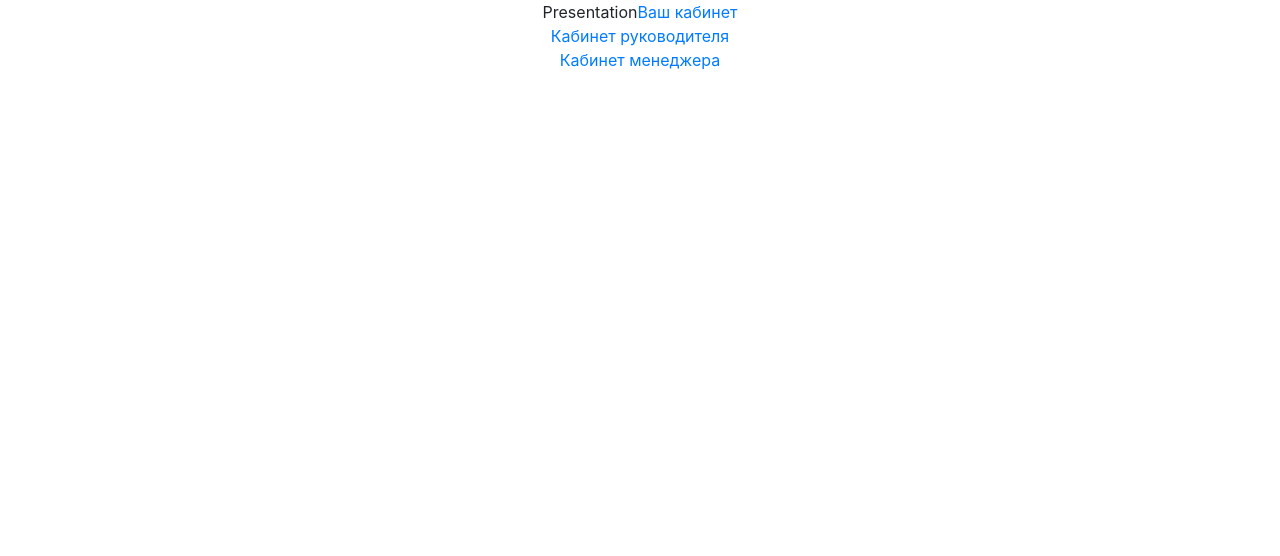
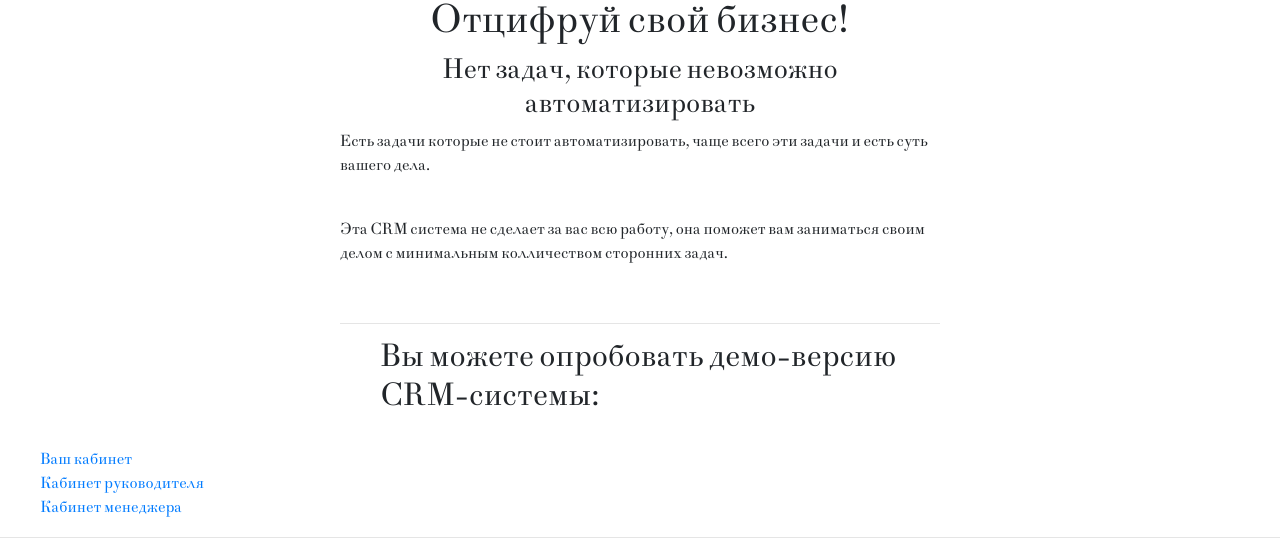
Before and after one commit to orby-tech/demoCRM, a React (Create React App) app in the folder frontend/: page / in a window 1280 px wide. Shown: the top 556 px of the page. Built offline with nearby package versions, Linux system fonts and the light colour scheme.

Commit message:
text and font-style

```diff
--- a/frontend/src/App.css
+++ b/frontend/src/App.css
@@ -1,24 +1,35 @@
-@import  'https://maxcdn.bootstrapcdn.com/bootstrap/4.0.0/css/bootstrap.min.css';
-
+@import 'https://maxcdn.bootstrapcdn.com/bootstrap/4.0.0/css/bootstrap.min.css';
+@font-face {
+  font-family: Void; /* Имя шрифта */
+  src: url(18068.ttf); /* Путь к файлу со шрифтом */
+ }
+body {
+  font-family: Void;
+}
 
 .App {
   text-align: center;
+
 }
 
-td{
+td {
   width: 180px;
   border: 1px solid black;
   border-radius: 3px;
   vertical-align: middle;
 
 }
-
+.link__button{
+  float: left;
+  margin-left: 40px;
+}
 .login__container {
   width: 300px;
   margin-top: 10%;
   margin-left: auto;
   margin-right: auto;
 }
+
 .login__inputForm {
   margin: 8px;
 }
@@ -27,16 +38,19 @@ td{
 .boss__createTicket {
   float: right;
 }
+
 .boss_container {
   width: 1000px;
   margin-left: auto;
   margin-right: auto;
 }
+
 .boss__grade {
   width: 100%;
   height: 10px;
   float: none;
 }
+
 .boss__table {
   padding-top: 30px;
   height: auto;
@@ -44,28 +58,35 @@ td{
   clear: both;
   margin-bottom: 50px;
 }
-.boss__uppendAdditionalTask{
+
+.boss__uppendAdditionalTask {
   width: 100%;
 
 }
+
 .boss__additionalTasksHeader {
   float: left;
 }
-.boss__inputBlock{
+
+.boss__inputBlock {
   padding-top: 30px;
   height: auto;
-  height:  160px;
+  height: 160px;
 }
+
 .boss__input {
-  margin:3px;
+  margin: 3px;
   float: left;
 }
-.boss__inputGroupButton  {
+
+.boss__inputGroupButton {
   width: 300px;
 }
+
 .boss__displayNO {
   display: none;
 }
+
 label {
   margin-top: 6px;
 }
@@ -78,43 +99,53 @@ label {
   grid-template-columns: auto auto;
   grid-gap: 1vw;
 }
-.profile__input {
 
-}
+.profile__input {}
+
 .profile__hGraphics {
   margin-top: 40px;
 }
+
 .profile__XTitle {
   text-align: left;
 }
+
 .profile__YTitle {
   text-align: right;
 }
+
 .profile__title {
   width: 100%;
 }
-.profile__regularPlans{
+
+.profile__regularPlans {
   display: inline-block;
 }
-.profile__titleButtons{
+
+.profile__titleButtons {
 
   display: inline-block;
 }
+
 .profile__titleButton {
   display: block;
   margin: 80px;
 }
+
 .profile__titlePlans {
   text-align: left;
 }
+
 .profile__countPlans {
   text-align: right;
 }
+
 .profile__table {
   display: block;
   float: left;
   margin-bottom: 30px;
 }
+
 .profile__agenda {
   display: block;
   margin-left: 30px;
@@ -122,6 +153,7 @@ label {
   margin-bottom: 30px;
 
 }
+
 .profile__smartTicket {
   border-radius: 10px;
   border: 1px solid black;
@@ -130,38 +162,55 @@ label {
   padding: 10px;
   margin: 10px;
 }
-.leader__selectPersone{
+
+.leader__selectPersone {
   width: 150px;
   margin-top: 10px;
 }
+
 .leader__additionalTasksHeader {
   float: left;
 }
+
 .leader__uppendAdditionalTask {
-  margin-top:10px;
+  margin-top: 10px;
   margin-bottom: 10px;
 }
+
 .leader__selectLineChart {
   float: left;
   width: 200px;
 }
+
 .leader__lineChartBlock {
   padding-top: 130px;
   display: block;
 }
+
 .leader__secondBlock {
   width: 100%;
   height: auto;
 }
-.leader__table {
 
-}
+.leader__table {}
 
 
 
 
+.presentation__footersHeader{
+  text-align: left;
+  margin-left: 40px;
+}
 
+.presentation__container{
+  max-width: 600px;
+  margin-left: auto;
+  margin-right: auto;
+}
 
+.presentation__text {
+  text-align: left;
+}
 
 
 
@@ -214,7 +263,7 @@ label {
   -ms-animation: cssload-rotate-one 1.15s linear infinite;
   -webkit-animation: cssload-rotate-one 1.15s linear infinite;
   -moz-animation: cssload-rotate-one 1.15s linear infinite;
-  border-bottom: 18px solid rgb(0,0,0);
+  border-bottom: 18px solid rgb(0, 0, 0);
 }
 
 .cssload-inner.cssload-two {
@@ -225,7 +274,7 @@ label {
   -ms-animation: cssload-rotate-two 1.15s linear infinite;
   -webkit-animation: cssload-rotate-two 1.15s linear infinite;
   -moz-animation: cssload-rotate-two 1.15s linear infinite;
-  border-right: 18px solid rgb(0,0,0);
+  border-right: 18px solid rgb(0, 0, 0);
 }
 
 .cssload-inner.cssload-three {
@@ -236,5 +285,5 @@ label {
   -ms-animation: cssload-rotate-three 1.15s linear infinite;
   -webkit-animation: cssload-rotate-three 1.15s linear infinite;
   -moz-animation: cssload-rotate-three 1.15s linear infinite;
-  border-top: 18px solid rgb(0,0,0);
+  border-top: 18px solid rgb(0, 0, 0);
 }
--- a/frontend/src/NavBar.js
+++ b/frontend/src/NavBar.js
@@ -14,18 +14,20 @@ class NavBar extends Component{
 
     return(
       <>
-        <Link className="sign_log_button" to='/demo/boss'>
+        <br/>
+        <Link className="link__button sign_log_button" to='/demo/boss'>
           Ваш кабинет
         </Link>
         <br/>
-        <Link className="sign_log_button" to="/demo/leader">
+        <Link className="link__button sign_log_button" to="/demo/leader">
           Кабинет руководителя
         </Link>
-                <br/>
-
-        <Link className="sign_log_button" to="/demo/manager">
+         <br/>
+        <Link className="link__button sign_log_button" to="/demo/manager">
           Кабинет менеджера
         </Link>
+        <br/>
+        <hr/>
       </>
     );
   }
--- a/frontend/src/Presentation.js
+++ b/frontend/src/Presentation.js
@@ -1,5 +1,5 @@
 
-import React, { Component }  from 'react';
+import React, { Component } from 'react';
 
 import { Link } from 'react-router-dom';
 
@@ -8,17 +8,25 @@ import { Link } from 'react-router-dom';
 
 
 
-class Presentation extends Component{
+class Presentation extends Component {
 
-  render() {
+    render() {
 
 
-    return(
-      <>
-        Presentation
-      </>
-    );
-  }
+        return (
+            <div className="presentation__container">
+                <h1> Отцифруй свой бизнес! </h1>
+                <h3> Нет задач, которые невозможно автоматизировать </h3>
+                <p className="presentation__text"> Есть задачи которые не стоит автоматизировать, чаще всего эти задачи и есть суть вашего дела. </p>
+                <br/>
+                <p className="presentation__text"> Эта CRM система не сделает за вас всю работу, она поможет вам заниматься своим делом с минимальным колличеством сторонних задач.  </p>
+
+                <br/>
+                <hr />
+                <h2 className="presentation__footersHeader"> Вы можете опробовать демо-версию CRM-системы: </h2>
+            </div>
+        );
+    }
 }
 
 export default Presentation;
```
Also changed, not shown: frontend/src/App.js (+11 -11 lines), frontend/src/18068.ttf (added). Lines whose indentation alone changed are shown as unchanged.
